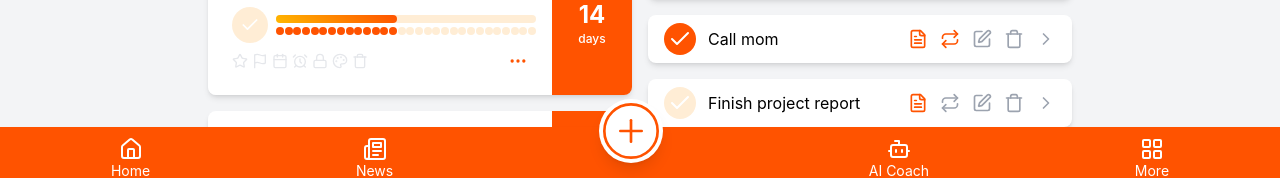
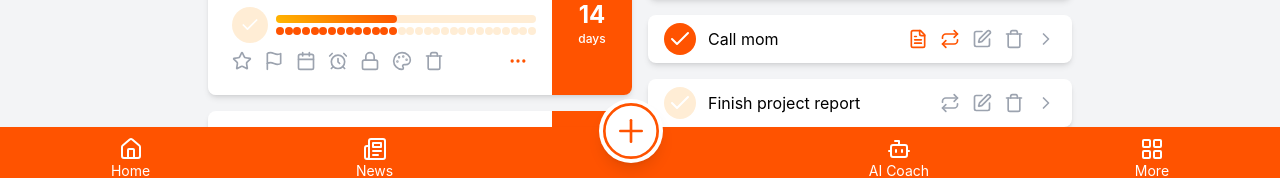
Before and after one commit to dobe4ever/better-you-app-repl, a React (Create React App) app: page / in a window 1280 px wide. Both pictures are taken after typing "Sample", "Sample123" into the empty fields and a click on the button "Submit". Shown: the part 609-787 px from the top of the page. Built offline with nearby package versions, Linux system fonts and the light colour scheme.

Commit message:
icon sizes

```diff
--- a/src/components/habits/HabitCard.js
+++ b/src/components/habits/HabitCard.js
@@ -54,18 +54,17 @@ const HabitCard = ({ habit, onToggle, onOpenMenu, onCardClick }) => {
             </div>
           </div>
         </div>
-
         {/* Status icons and More button */}
         <div className="mt-auto flex justify-between items-center">
-          <div className="flex overflow-x-auto space-x-1 flex-grow">
-            {habit.isHighlighted && <Star className="text-gray-200 flex-shrink-0 h-4 w-4" />}
-            {habit.isRecurring && <Repeat className="text-gray-200 flex-shrink-0 h-4 w-4" />}
-            {habit.priority && <Flag className="text-gray-200 flex-shrink-0 h-4 w-4" />}
-            {habit.deadline && <Calendar className="text-gray-200 flex-shrink-0 h-4 w-4" />}
-            {habit.reminder && <AlarmClock className="text-gray-200 flex-shrink-0 h-4 w-4" />}
-            {habit.priority && <Lock className="text-gray-200 flex-shrink-0 h-4 w-4" />}
-            {habit.deadline && <Palette className="text-gray-200 flex-shrink-0 h-4 w-4" />}
-            {habit.reminder && <Trash className="text-gray-200 flex-shrink-0 h-4 w-4" />}
+          <div className="flex overflow-x-auto space-x-3 flex-grow">
+            {habit.isHighlighted && <Star className="cursor-pointer text-gray-400 w-5" />}
+            {habit.isRecurring && <Repeat className="cursor-pointer text-gray-400 w-5" />}
+            {habit.priority && <Flag className="cursor-pointer text-gray-400 w-5" />}
+            {habit.deadline && <Calendar className="cursor-pointer text-gray-400 w-5" />}
+            {habit.reminder && <AlarmClock className="cursor-pointer text-gray-400 w-5" />}
+            {habit.priority && <Lock className="cursor-pointer text-gray-400 w-5" />}
+            {habit.deadline && <Palette className="cursor-pointer text-gray-400 w-5" />}
+            {habit.reminder && <Trash className="cursor-pointer text-gray-400 w-5" />}
           </div>
           <IconButton
             icon={MoreHorizontal}
--- a/src/components/todos/TodoCardBack.js
+++ b/src/components/todos/TodoCardBack.js
@@ -1,10 +1,12 @@
-import React, { useState, useEffect } from 'react';
+import React, { useState, useEffect, useRef } from 'react';
 import { motion } from 'framer-motion';
-import { ChevronLeft, Edit } from 'lucide-react';
+import { ChevronLeft, Edit} from 'lucide-react';
 
 const TodoCardBack = ({ todo, onClose, onUpdateNotes }) => {
   const [notes, setNotes] = useState(todo.notes || '');
   const [isEditing, setIsEditing] = useState(!todo.hasNotes);
+  const [isFocused, setIsFocused] = useState(false); // Track focus state
+  const textareaRef = useRef(null); // Ref for textarea
 
   useEffect(() => {
     setNotes(todo.notes || '');
@@ -22,11 +24,22 @@ const TodoCardBack = ({ todo, onClose, onUpdateNotes }) => {
 
   const handleEdit = () => {
     setIsEditing(true);
+    setIsFocused(true); // Trigger focus on edit
   };
 
   const handleCancel = () => {
     setNotes(todo.notes || '');
     setIsEditing(false);
+    setIsFocused(false); // Reset focus state
+  };
+
+  const handleTextareaFocus = () => {
+    setIsFocused(true);
+  };
+
+  const handleTextareaBlur = () => {
+    // Optional: handle if you want to reset focus state when losing focus
+    // setIsFocused(false);
   };
 
   const renderNotes = (text) => {
@@ -65,13 +78,17 @@ const TodoCardBack = ({ todo, onClose, onUpdateNotes }) => {
           <>
             {/* Styling for the textarea input when editing notes */}
             <textarea
+              ref={textareaRef}
               value={notes}
               onChange={handleNotesChange}
-              className="w-full p-2 border rounded-md mb-2 focus:ring-2 focus:ring-orange-main focus:border-transparent" // Modify this line to change textarea style
+              onFocus={handleTextareaFocus}
+              onBlur={handleTextareaBlur} // Optional: handle losing focus
+              className="w-full p-2 border rounded-md mb-2 focus:ring-1 focus:ring-orange-main focus:border-transparent" // Modify this line to change textarea style
               rows="4"
               placeholder="Add your notes here..." // Placeholder text
-              autoFocus
+              autoFocus={isFocused} // Trigger focus only when user starts editing
             />
+            {isFocused && ( // Show buttons only when textarea is focused
               <div className="flex justify-end space-x-2"> {/* Button container styling */}
                 <button
                   onClick={handleCancel}
@@ -86,6 +103,7 @@ const TodoCardBack = ({ todo, onClose, onUpdateNotes }) => {
                   Save
                 </button>
               </div>
+            )}
           </>
         ) : (
           <div className="w-full p-2 mb-2 min-h-[100px]"> {/* Styling for displaying saved notes */}
--- a/src/data/dummyData.js
+++ b/src/data/dummyData.js
@@ -122,6 +122,6 @@ export const habits = [
 export const todos = [
   { id: 't1', title: "Buy groceries", isCompleted: false, isRecurring: false, hasNotes: false },
   { id: 't2', title: "Call mom", isCompleted: true, isRecurring: true, hasNotes: true },
-  { id: 't3', title: "Finish project report", isCompleted: false, isRecurring: false, hasNotes: true },
+  { id: 't3', title: "Finish project report", isCompleted: false, isRecurring: false, hasNotes: false },
   { id: 't4', title: "Schedule dentist appointment", isCompleted: false, isRecurring: true, hasNotes: false },
 ];
```
Lines whose indentation alone changed are shown as unchanged.
